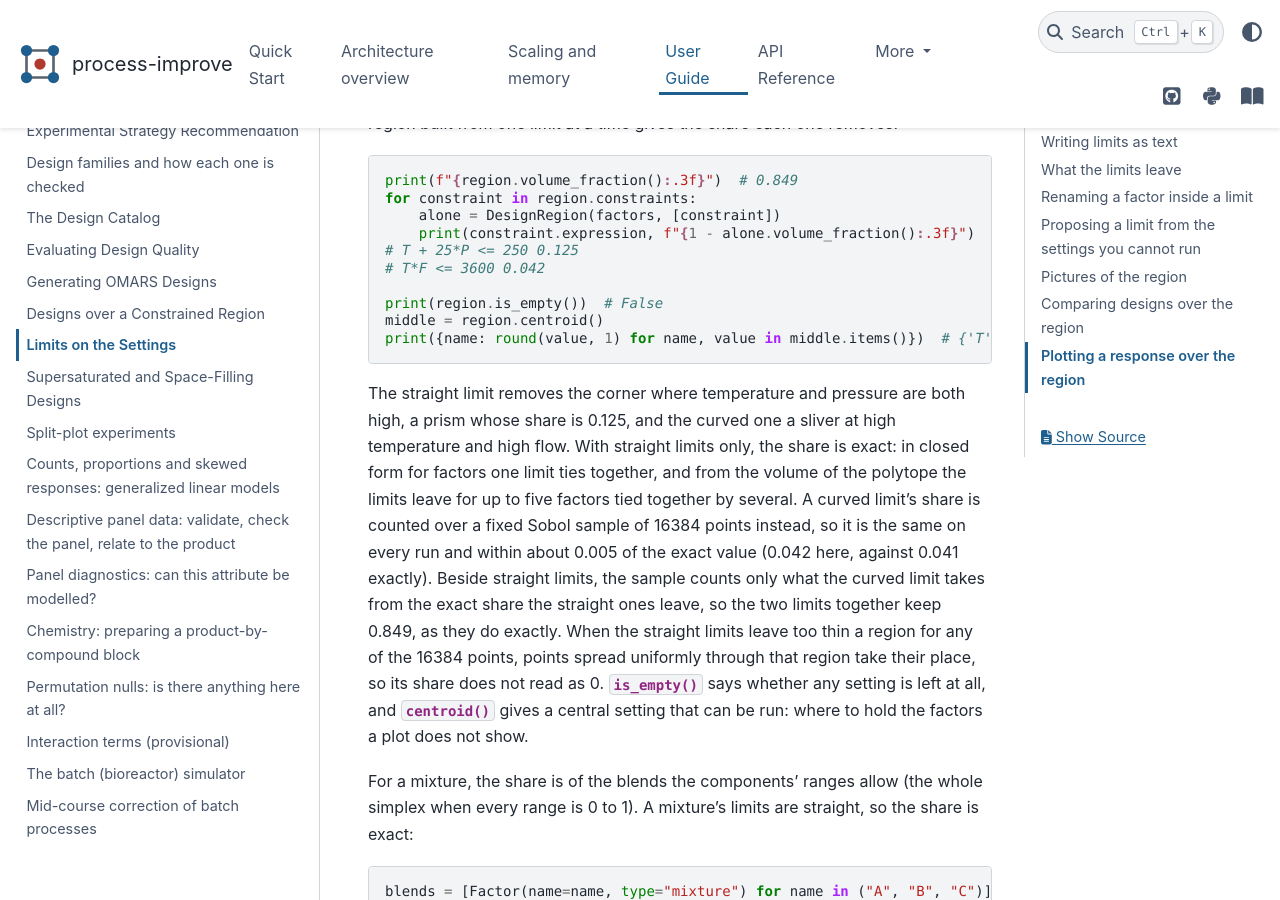
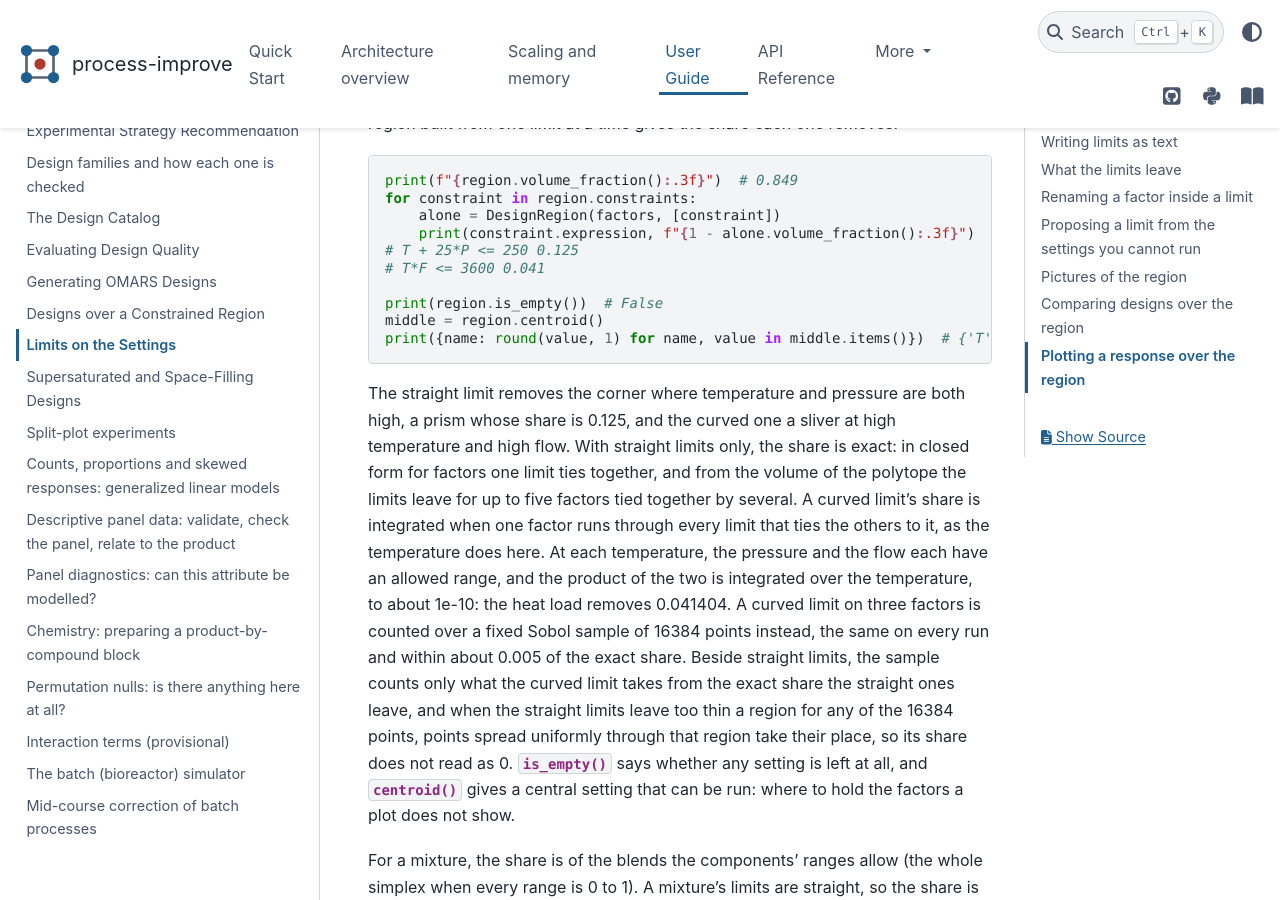
Before and after one commit to kgdunn/process-improve, a Sphinx documentation site: the page built from docs/user_guide/region_limits.rst, in a window 1280 px wide and 900 px high, scrolled down 1606 px. Built offline with Sphinx 7.4.7 and the PyData theme 0.15.4, drawn with Linux system fonts in a browser that asks for light colours.

Commit message:
Guide and changelog: a curved limit's share is integrated
Co-Authored-By: Claude Opus 5.5 <noreply@anthropic.com>
Claude-Session: https://claude.ai/code/session_018Rw6NdZALfxYkcPLPfsTB5

```diff
--- a/docs/user_guide/region_limits.rst
+++ b/docs/user_guide/region_limits.rst
@@ -73,7 +73,7 @@ each one removes:
        alone = DesignRegion(factors, [constraint])
        print(constraint.expression, f"{1 - alone.volume_fraction():.3f}")
    # T + 25*P <= 250 0.125
-   # T*F <= 3600 0.042
+   # T*F <= 3600 0.041
 
    print(region.is_empty())  # False
    middle = region.centroid()
@@ -83,13 +83,16 @@ The straight limit removes the corner where temperature and pressure are both hi
 prism whose share is 0.125, and the curved one a sliver at high temperature and high flow.
 With straight limits only, the share is exact: in closed form for factors one limit ties
 together, and from the volume of the polytope the limits leave for up to five factors tied
-together by several. A curved limit's share is counted over a fixed Sobol sample of 16384
-points instead, so it is the same on every run and within about 0.005 of the exact value
-(0.042 here, against 0.041 exactly). Beside straight limits, the sample counts only what
-the curved limit takes from the exact share the straight ones leave, so the two limits
-together keep 0.849, as they do exactly. When the straight limits leave too thin a region
-for any of the 16384 points, points spread uniformly through that region take their place,
-so its share does not read as 0.
+together by several. A curved limit's share is integrated when one factor runs through
+every limit that ties the others to it, as the temperature does here. At each temperature,
+the pressure and the flow each have an allowed range, and the product of the two is
+integrated over the temperature, to about 1e-10: the heat load removes 0.041404. A curved
+limit on three factors is counted over a fixed Sobol sample of 16384 points instead, the
+same on every run and within about 0.005 of the exact share. Beside straight limits, the
+sample counts only what the curved limit takes from the exact share the straight ones
+leave, and when the straight limits leave too thin a region for any of the 16384 points,
+points spread uniformly through that region take their place, so its share does not read
+as 0.
 :meth:`~process_improve.experiments.region.DesignRegion.is_empty` says whether any
 setting is left at all, and
 :meth:`~process_improve.experiments.region.DesignRegion.centroid` gives a central setting
```
Also changed, not shown: changelog.d/2026-10-19-curved-share-quadrature.fixed.md (added, +10 -0 lines).
